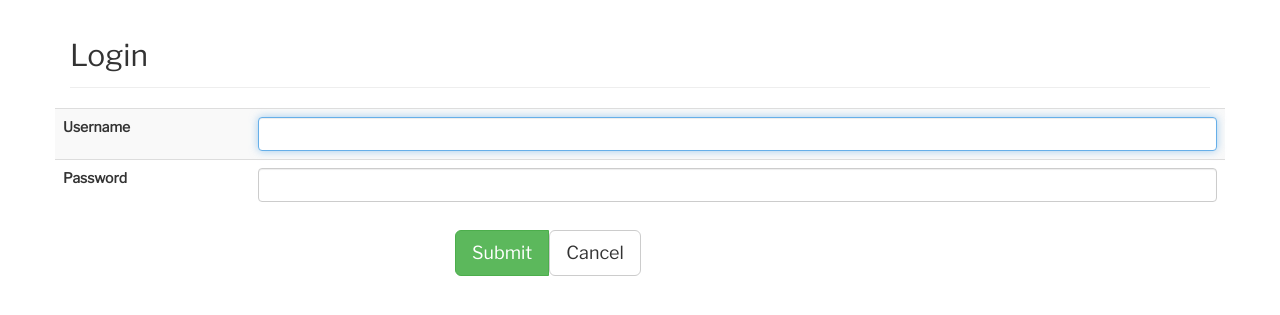
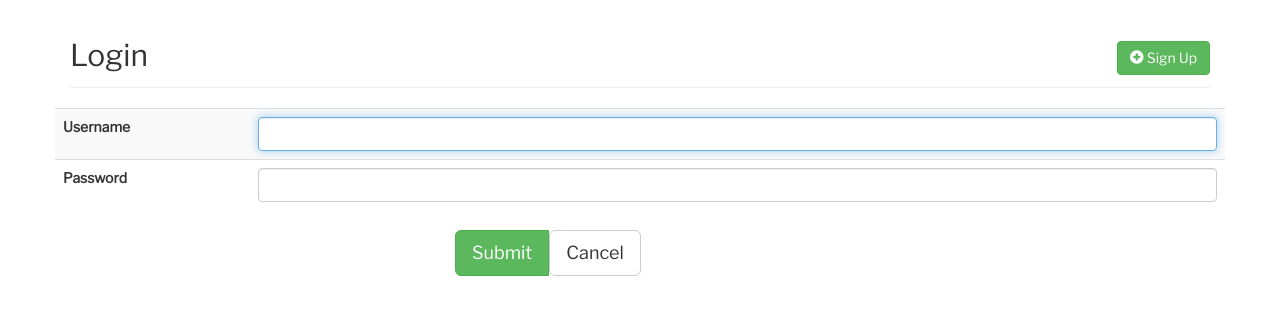
Before and after one commit to pkugelmass/tinventory2, a Django app: page / in a window 1280 px wide. Shown: the part 51-366 px from the top of the page. Run offline with Django 3.2, Linux system fonts and the light colour scheme; some libraries are stand-ins or nearby versions.

Commit message:
Added 'new user' button to login form.

```diff
--- a/tinventory/templates/registration/login.html
+++ b/tinventory/templates/registration/login.html
@@ -1,7 +1,13 @@
 {% extends 'base.html' %}
 
 {% block title %}Login{% endblock %}
-{% block header %}Login{% endblock %}
+{% block header %}Login
+
+     <div class="pull-right">
+          <a class="btn btn-success" href="{% url 'transformation-add' %}" data-toggle="tooltip" title="Register New User">
+               <span class="glyphicon glyphicon-plus-sign"></span>  Sign Up
+          </a>
+     </div>{% endblock %}
 
 {% block content %}
 {% include 'transformations/form_table_layout.html' %}
```
